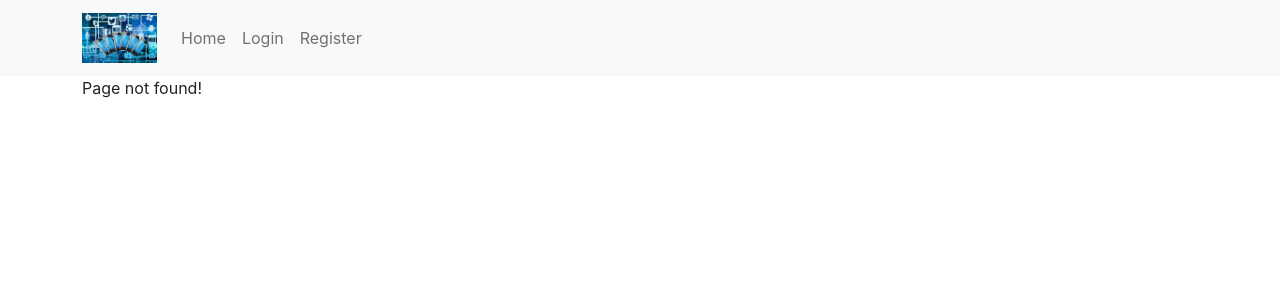
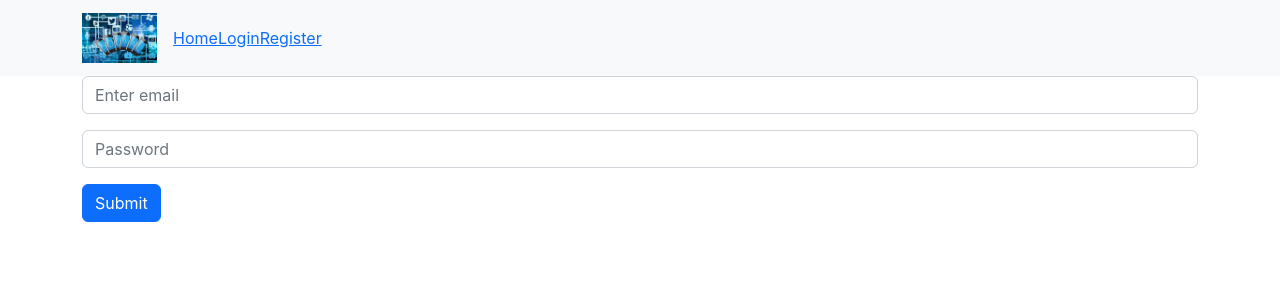
Before and after one commit to seanreid1997/code-institute-p5, a React (Create React App) app: page /register in a window 1280 px wide. Before the commit this address had no page. Shown: the top 300 px of the page. Built offline with nearby package versions, Linux system fonts and the light colour scheme.

Commit message:
Login, regstration pages and default README template

```diff
--- a/src/App.js
+++ b/src/App.js
@@ -1,6 +1,9 @@
 import Container from "react-bootstrap/Container";
 import { Route, Switch } from "react-router-dom";
 import HomePage from "./components/HomePage";
+import RegisterForm from "./components/Register";
+import './api/axiosDefaults'
+import LoginForm from "./components/Login";
 
 function App() {
   return (
@@ -9,8 +12,8 @@ function App() {
       <Container>
         <Switch>
           <Route exact path="/" render={() => <h1>home</h1>} />
-          <Route exact path="/login" render={() => <h1>login</h1>} />
-          <Route exact path="/signup" render={() => <h1>signup</h1>} />
+          <Route exact path="/login" render={() => <LoginForm />} />
+          <Route exact path="/register" render={() => <RegisterForm />} />
           <Route render={() => <p>Page not found!</p>} />
         </Switch>
       </Container>
--- a/src/api/axiosDefaults.js
+++ b/src/api/axiosDefaults.js
@@ -1,5 +1,5 @@
 import axios from "axios";
 
-axios.defaults.baseURL = "https://pp5-drf-api.herokuapp.com//";
+axios.defaults.baseURL = "https://pp5-drf-api.herokuapp.com/";
 axios.defaults.headers.post["Content-Type"] = "multipart/form-data";
 axios.defaults.withCredentials = true;
--- a/src/components/HomePage.js
+++ b/src/components/HomePage.js
@@ -1,6 +1,7 @@
 
 import React, { Component } from 'react'
 import { Navbar, Container, Nav } from 'react-bootstrap';
+import { NavLink } from 'react-router-dom';
 import logo from '../assets/logo.jpg'
 
 export class HomePage extends Component {
@@ -15,9 +16,9 @@ export class HomePage extends Component {
         <Navbar.Toggle aria-controls="basic-navbar-nav" />
         <Navbar.Collapse id="basic-navbar-nav">
           <Nav className="me-auto">
-            <Nav.Link >Home</Nav.Link>
-            <Nav.Link >Login</Nav.Link>
-            <Nav.Link >Register</Nav.Link>
+            <NavLink to="/">Home</NavLink>
+            <NavLink to="/login">Login</NavLink>
+            <NavLink to="/register" >Register</NavLink>
           </Nav>
         </Navbar.Collapse>
       </Container>
--- a/src/components/Login.js
+++ b/src/components/Login.js
@@ -0,0 +1,95 @@
+import React, { useContext, useState } from "react";
+import axios from "axios";
+import { Link, useHistory } from "react-router-dom";
+import Form from "react-bootstrap/Form";
+import Alert from "react-bootstrap/Alert";
+import Button from "react-bootstrap/Button";
+import Col from "react-bootstrap/Col";
+import Row from "react-bootstrap/Row";
+import Image from "react-bootstrap/Image";
+import Container from "react-bootstrap/Container";
+
+function LoginForm() {
+  const setCurrentUser = useContext(SetCurrentUserContext);
+
+  const [signInData, setSignInData] = useState({
+    email: "",
+    password: "",
+  });
+  const { email, password } = signInData;
+
+  const [errors, setErrors] = useState({});
+
+  const history = useHistory();
+  const handleSubmit = async (event) => {
+    event.preventDefault();
+
+    try {
+      const { data } = await axios.post("/dj-rest-auth/login/", signInData);
+      setCurrentUser(data.user);
+      history.push("/");
+    } catch (err) {
+      setErrors(err.response?.data);
+    }
+  };
+
+  const handleChange = (event) => {
+    setSignInData({
+      ...signInData,
+      [event.target.name]: event.target.value,
+    });
+  };
+
+  return (
+    <Row>
+      <Col className="my-auto p-0 p-md-2" md={6}>
+        <Container>
+          <h1> login</h1>
+          <Form onSubmit={handleSubmit}>
+            <Form.Group controlId="email">
+              <Form.Label className="d-none">Email</Form.Label>
+              <Form.Control
+                type="text"
+                placeholder="email"
+                name="email"
+                value={email}
+                onChange={handleChange}
+              />
+            </Form.Group>
+            {errors.email?.map((message, idx) => (
+              <Alert key={idx} variant="warning">
+                {message}
+              </Alert>
+            ))}
+
+            <Form.Group controlId="password">
+              <Form.Label className="d-none">Password</Form.Label>
+              <Form.Control
+                type="password"
+                placeholder="Password"
+                name="password"
+                value={password}
+                onChange={handleChange}
+              />
+            </Form.Group>
+            {errors.password?.map((message, idx) => (
+              <Alert key={idx} variant="warning">
+                {message}
+              </Alert>
+            ))}
+            <Button type="submit">
+              Login
+            </Button>
+            {errors.non_field_errors?.map((message, idx) => (
+              <Alert key={idx} variant="warning" className="mt-3">
+                {message}
+              </Alert>
+            ))}
+          </Form>
+        </Container>
+      </Col>
+    </Row>
+  );
+}
+
+export default LoginForm;
--- /dev/null
+++ b/src/components/Register.js
@@ -0,0 +1,63 @@
+import React, {useState} from "react";
+import { Link, useHistory } from "react-router-dom";
+import { Form, Button, Image, Col, Row, Container } from "react-bootstrap";
+import axios from "axios";
+
+const RegisterForm = () => {
+  const [registrationData, setRegistrationData] = useState({
+    email: "",
+    password: "",
+  });
+  const { email, password } = registrationData;
+
+  const [errors, setErrors] = useState({});
+
+  const history = useHistory();
+
+  const handleChange = (event) => {
+    setRegistrationData({
+      ...registrationData,
+      [event.target.name]: event.target.value,
+    });
+  };
+
+  const handleSubmit = async (event) => {
+    event.preventDefault();
+    try {
+      await axios.post("/dj-rest-auth/registration/", registrationData);
+      history.push("/");
+    } catch (err) {
+      setErrors(err.response?.data);
+    }
+  };
+
+    return (
+      <Form onSubmit={handleSubmit}>
+      <Form.Group className="mb-3" controlId="email">
+        <Form.Label className="d-none">Email address</Form.Label>
+        <Form.Control
+        type="text"
+        placeholder="Enter email"
+        name="email"
+        value={email}
+        onChange={handleChange}/>
+      </Form.Group>
+
+      <Form.Group className="mb-3" controlId="password">
+        <Form.Label className="d-none">Password</Form.Label>
+        <Form.Control
+        type="password"
+        placeholder="Password"
+        name="password"
+        value={password}
+        onChange={handleChange}/>
+      </Form.Group>
+
+      <Button variant="primary" type="submit">
+        Submit
+      </Button>
+    </Form>
+    );
+  };
+
+  export default RegisterForm;
```
Also changed, not shown: src/components/SignUp.js (deleted), 1 other file (tests, documents, lock files or other folders).
